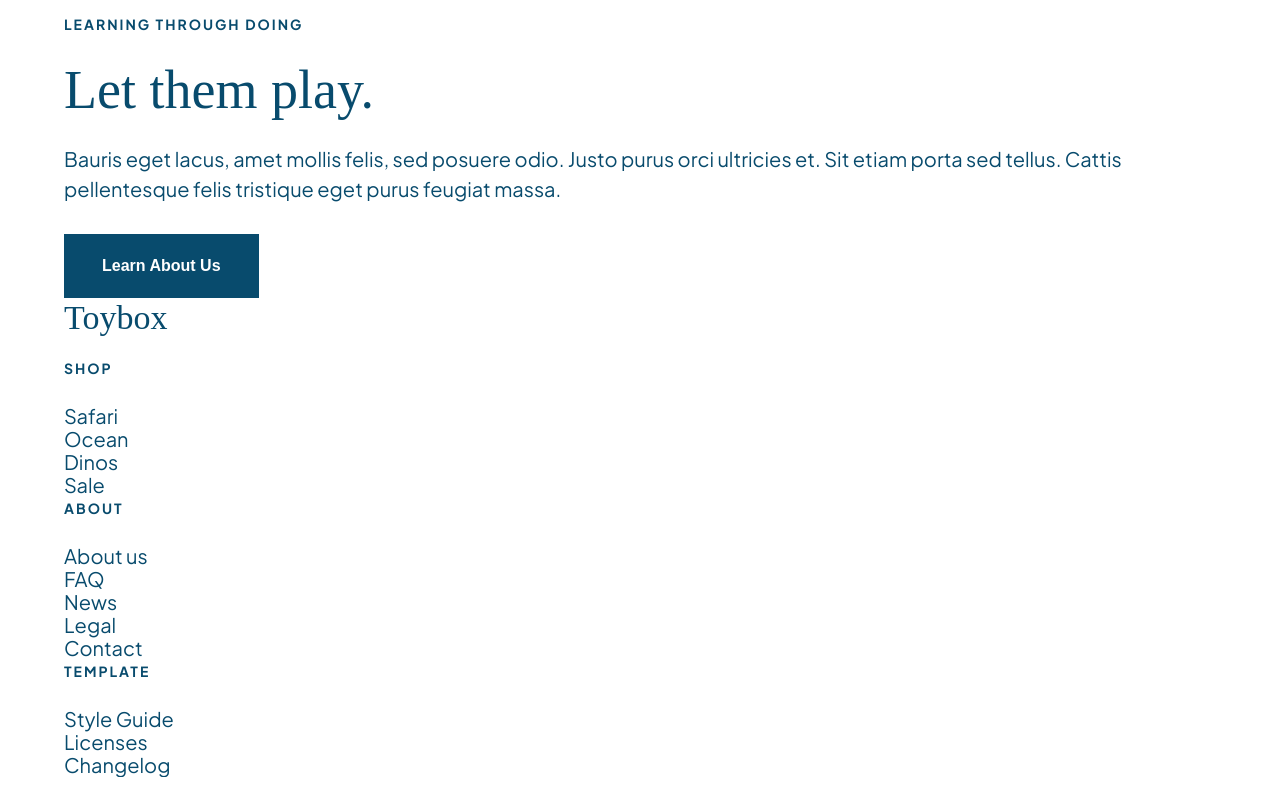
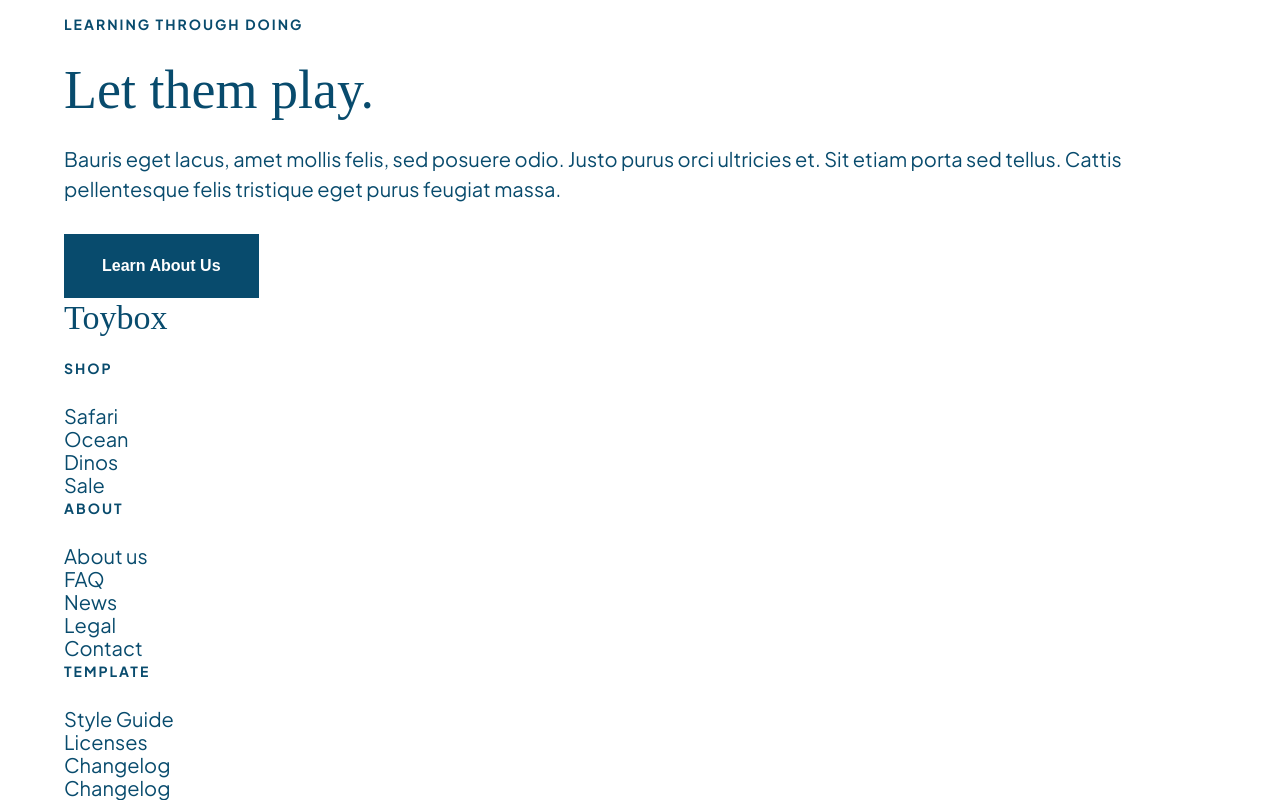
Before and after one commit to MandeepKMann/ecommerce-store, a plain HTML site: page index.html in a window 1280 px wide. Shown: the part 2360-3160 px from the top of the page. Before the commit the page ends 3137 px from the top, so only its background shows below. Drawn offline with Linux system fonts and the light colour scheme; files whose address does not match are found by name; a web font is replaced by a local one.

Commit message:
changed some stuffs

```diff
--- a/index.html
+++ b/index.html
@@ -196,6 +196,9 @@
                             <li>
                                 <a href="#">Changelog</a>
                             </li>
+                            <li>
+                                <a href="#">Changelog</a>
+                            </li>
                         </ul>
                     </nav>
                 </div><!--END .footerNav-->
```
